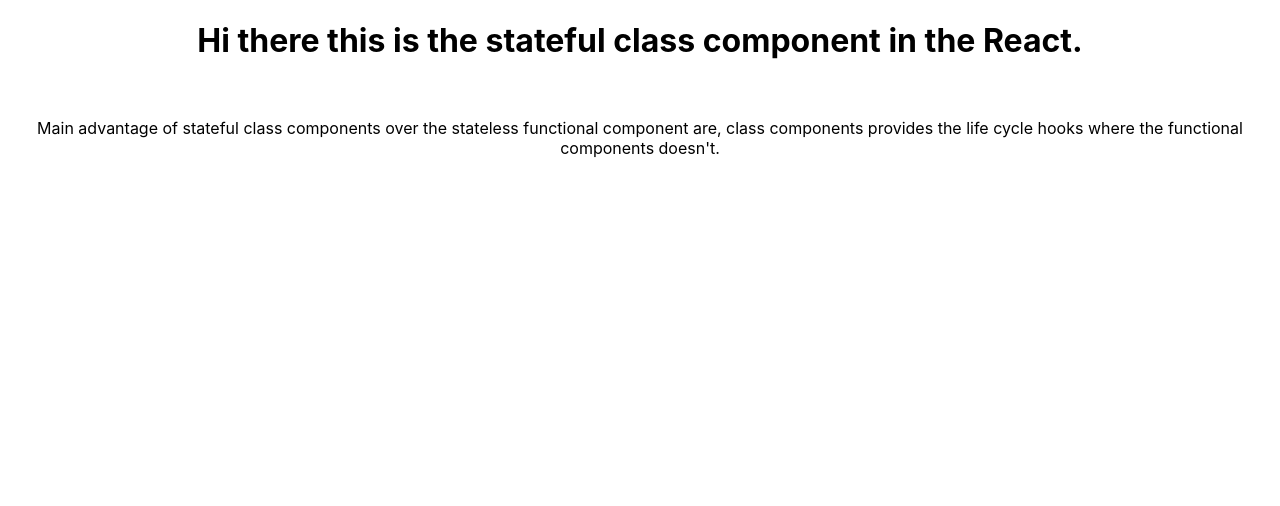
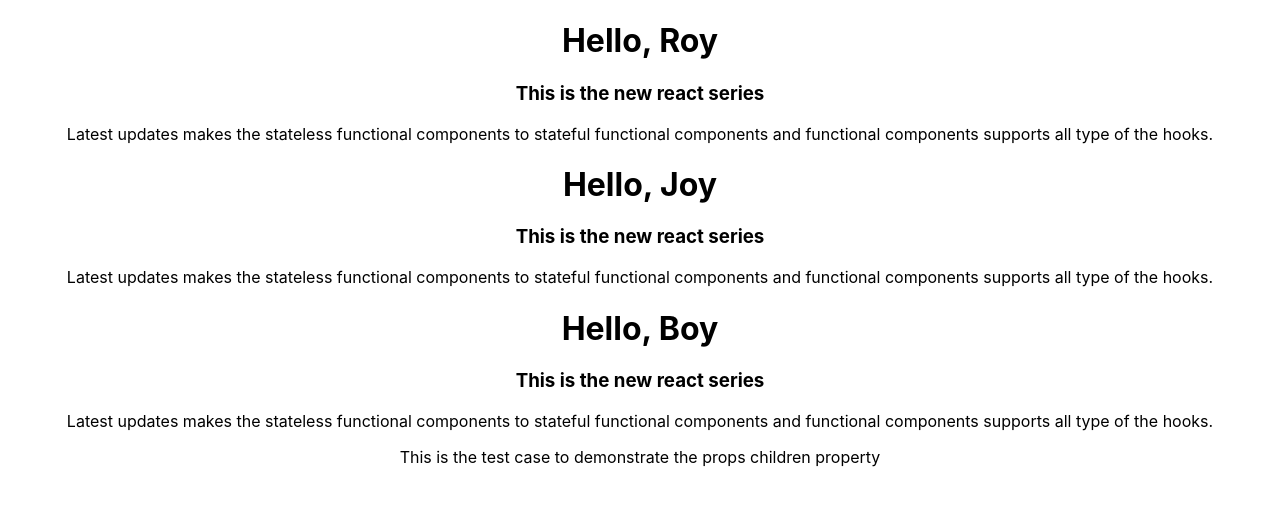
Before and after one commit to rahulak18/React-series, a React (Create React App) app in the folder ReactTutorial/my-app/: page / in a window 1280 px wide. Shown: the top 506 px of the page. Built offline with nearby package versions, Linux system fonts and the light colour scheme.

Commit message:
9 Props wrt functional components

```diff
--- a/ReactTutorial/my-app/src/App.js
+++ b/ReactTutorial/my-app/src/App.js
@@ -6,8 +6,12 @@
 function App() {
   return (
     <div className="App">
-      {/* <Greet /> */}
-      <Welcome />
+      <Greet name={'Roy'} />
+      <Greet name={'Joy'} />
+      <Greet name={'Boy'} >
+        <p>This is the test case to demonstrate the props children property</p>
+      </Greet>
+      {/* <Welcome /> */}
     </div>
   );
 }
--- a/ReactTutorial/my-app/src/Greet.js
+++ b/ReactTutorial/my-app/src/Greet.js
@@ -1,10 +1,12 @@
 import React from 'react'
 
-const Greet = () => {
+const Greet = (props) => {
     return (
         <div>
-            <h1>Hello there, this is the new react series</h1>
+            <h1>Hello, {props.name}</h1>
+            <h3>This is the new react series</h3>
             <p>Latest updates makes the stateless functional components to stateful functional components and functional components supports all type of the hooks.</p>
+            {props.children}
         </div>
     )
 }
```
Also changed, not shown: ReactTutorial/my-app/src/Notes.txt (added).
